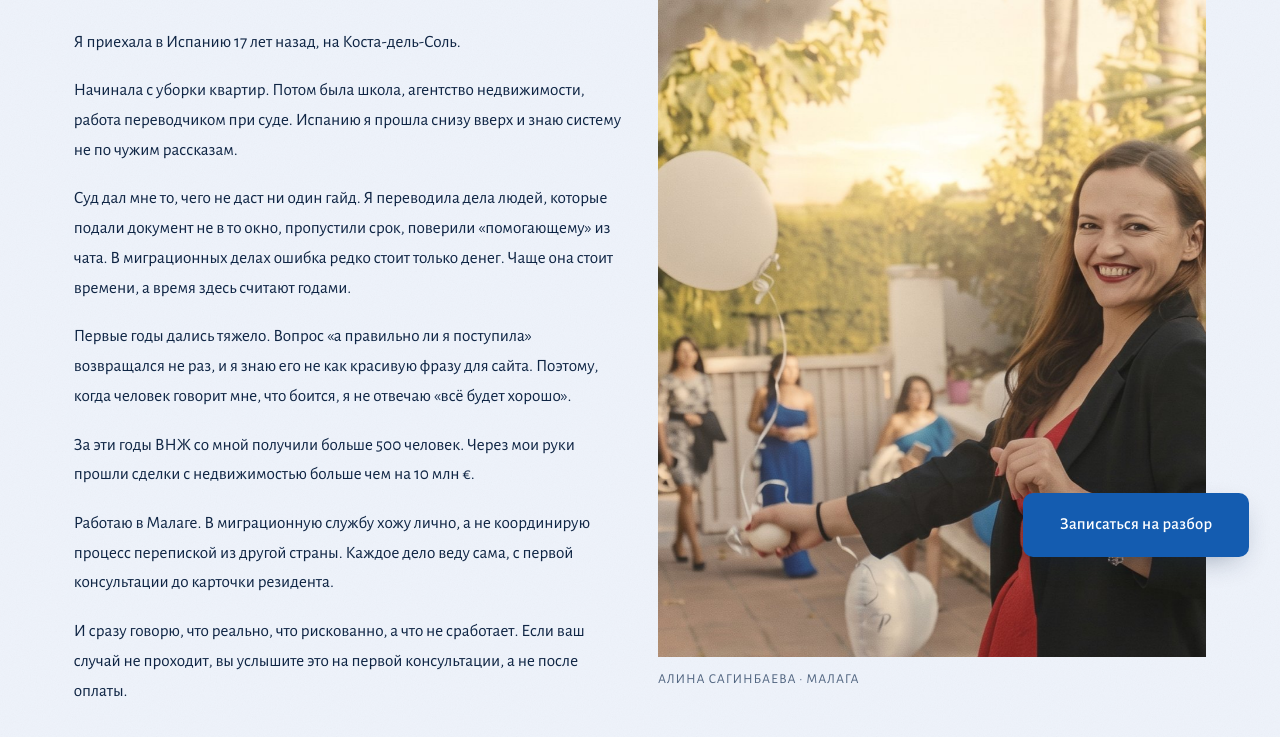
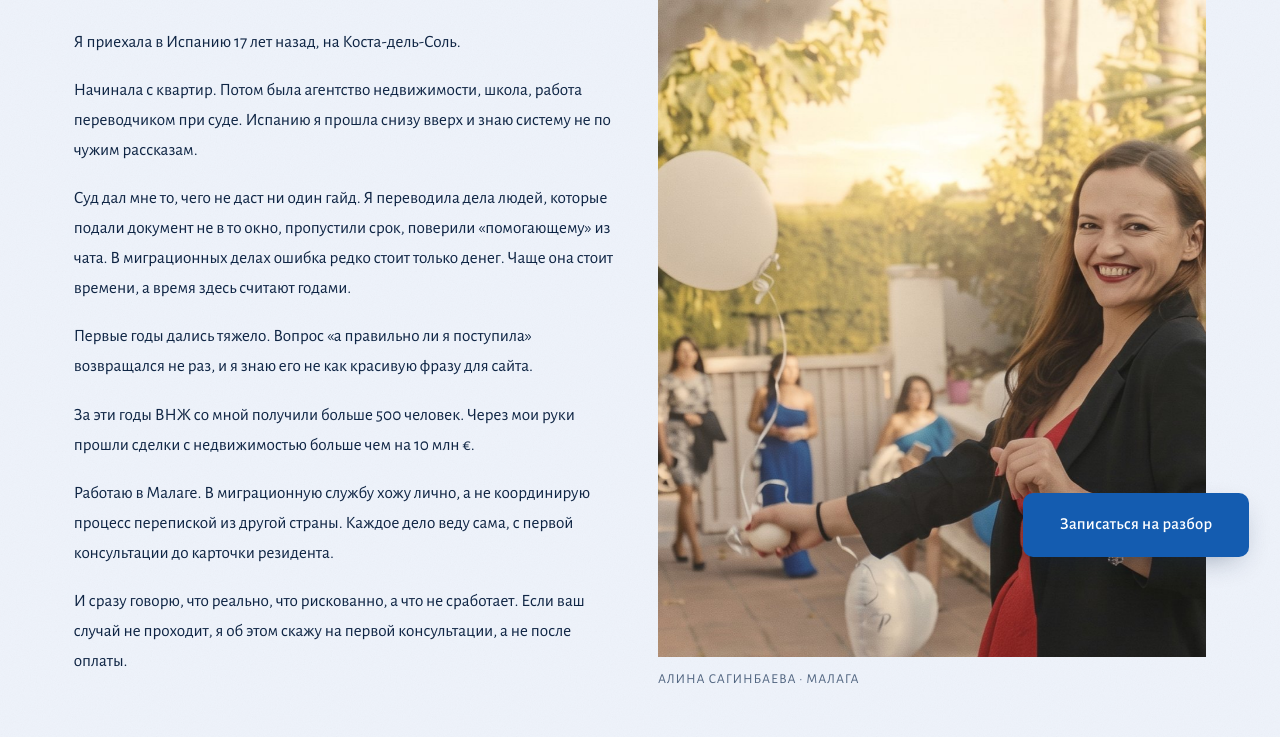
Before and after one commit to a6340374-stack/alina-spain-site, a plain HTML site: page o-mne/index.html in a window 1280 px wide. Shown: the part 215-952 px from the top of the page. Drawn offline with Linux system fonts and the light colour scheme.

```diff
--- a/o-mne/index.html
+++ b/o-mne/index.html
@@ -116,12 +116,12 @@
         <h1>Алина Сагинбаева</h1>
 
           <div class="prose"><p>Я приехала в Испанию 17 лет назад, на Коста-дель-Соль.</p>
-<p>Начинала с уборки квартир. Потом была школа, агентство недвижимости, работа переводчиком при суде. Испанию я прошла снизу вверх и знаю систему не по чужим рассказам.</p>
+<p>Начинала с квартир. Потом была агентство недвижимости, школа, работа переводчиком при суде. Испанию я прошла снизу вверх и знаю систему не по чужим рассказам.</p>
 <p>Суд дал мне то, чего не даст ни один гайд. Я переводила дела людей, которые подали документ не в то окно, пропустили срок, поверили «помогающему» из чата. В миграционных делах ошибка редко стоит только денег. Чаще она стоит времени, а время здесь считают годами.</p>
-<p>Первые годы дались тяжело. Вопрос «а правильно ли я поступила» возвращался не раз, и я знаю его не как красивую фразу для сайта. Поэтому, когда человек говорит мне, что боится, я не отвечаю «всё будет хорошо».</p>
+<p>Первые годы дались тяжело. Вопрос «а правильно ли я поступила» возвращался не раз, и я знаю его не как красивую фразу для сайта. </p>
 <p>За эти годы ВНЖ со мной получили больше 500 человек. Через мои руки прошли сделки с недвижимостью больше чем на 10 млн €.</p>
 <p>Работаю в Малаге. В миграционную службу хожу лично, а не координирую процесс перепиской из другой страны. Каждое дело веду сама, с первой консультации до карточки резидента.</p>
-<p>И сразу говорю, что реально, что рискованно, а что не сработает. Если ваш случай не проходит, вы услышите это на первой консультации, а не после оплаты.</p>
+<p>И сразу говорю, что реально, что рискованно, а что не сработает. Если ваш случай не проходит, я об этом скажу на первой консультации, а не после оплаты.</p>
 </div>
 
       </div>
```
